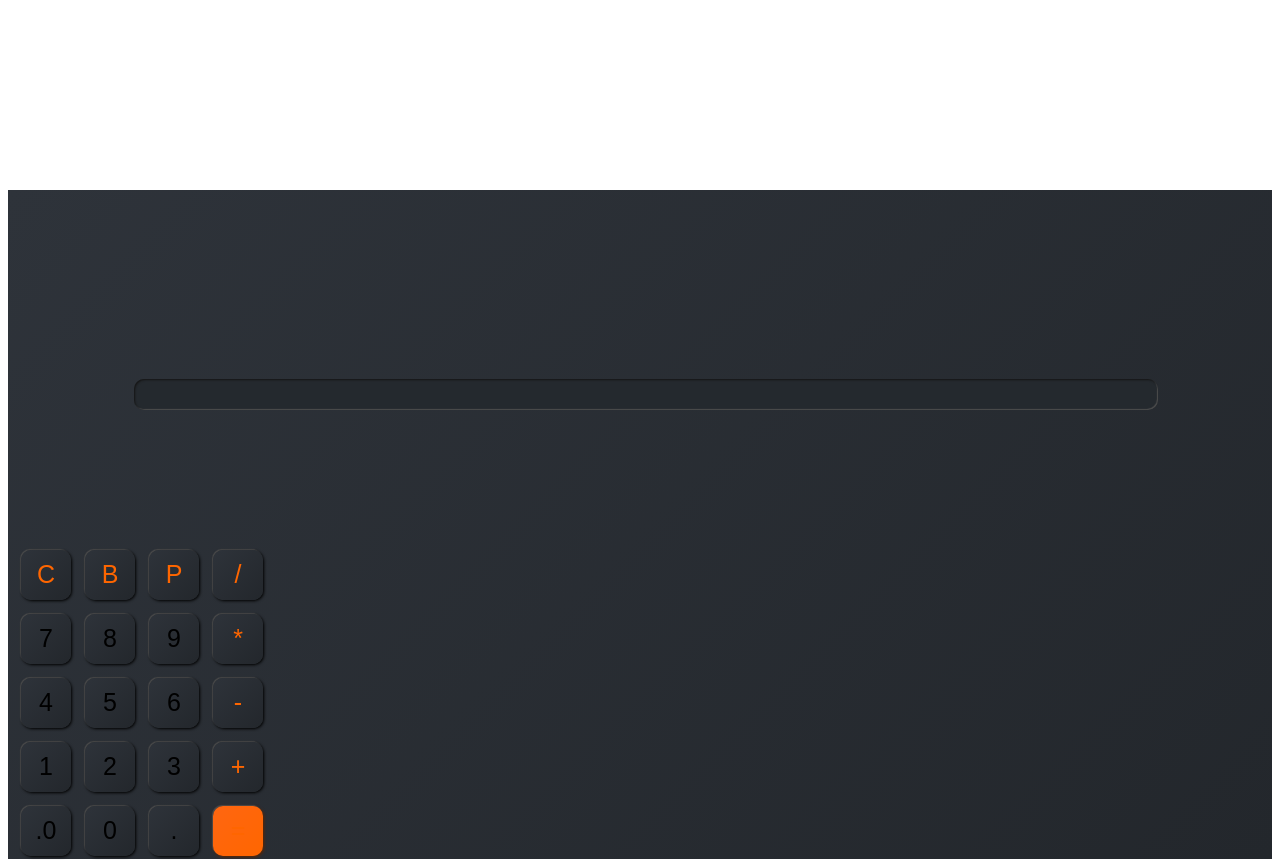
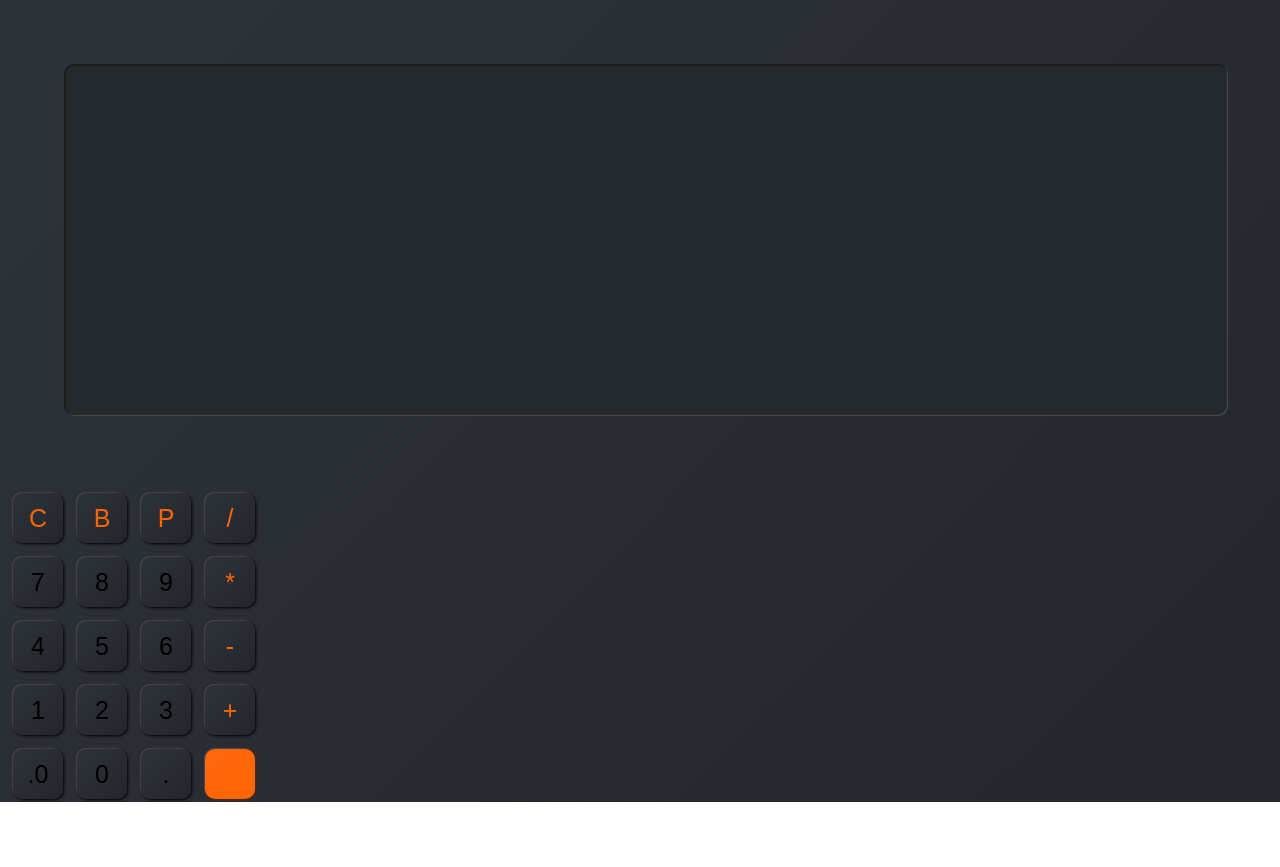
Before and after one commit to obitors/Redni-note-8-pro, a plain HTML site: page index.html in a window 1280 px wide. After the commit the page ends 802 px from the top, so only its background shows below. Drawn offline with Linux system fonts and the light colour scheme.

Commit message:
version 1.6

```diff
--- a/css/style.css
+++ b/css/style.css
@@ -1,29 +1,30 @@
 body {
     padding: 0;
+    margin: 0;
 }
 
 .color-1 {
     color: #ff6600;
 }
+
 .container {
     width: 100%;
     height: 100%;
-  background: -webkit-linear-gradient(-45deg, rgba(46,51,58,1) 0%, rgba(35,39,44,1) 100%);
+    background: -webkit-linear-gradient(-45deg, rgba(46, 51, 58, 1) 0%, rgba(35, 39, 44, 1) 100%);
     position: relative;
     margin: auto;
-  margin-top: 15%;
 }
 
 .textbox {
-  width: 80%;
-  margin: 10%;
-  height: 25%;
+    width: 90%;
+    margin: 5%;
+    height: 350px;
     border-radius: 10px;
     background: #24292e;
     border-style: none;
-  box-shadow: inset 1px 1px 2px  #151515,
+    box-shadow: inset 1px 1px 2px #151515,
         inset -1px -1px 1px #505050;
-  margin-top: 15%;
+    margin-top: 5%;
 }
 
 .buttons .table-row {
@@ -35,8 +36,8 @@ body {
     width: 50px;
     height: 50px;
     border-style: none;
-  background: -webkit-linear-gradient(-45deg, rgba(46,51,58,1) 0%, rgba(35,39,44,1) 100%);
-  box-shadow: 1px 1px 3px  #000000,
+    background: -webkit-linear-gradient(-45deg, rgba(46, 51, 58, 1) 0%, rgba(35, 39, 44, 1) 100%);
+    box-shadow: 1px 1px 3px #000000,
         -1px -1px 1px #505050;
     border-radius: 10px;
     margin-left: 10px;
@@ -49,8 +50,8 @@ body {
     width: 50px;
     height: 50px;
     border-style: none;
-  background: -webkit-linear-gradient(-45deg, rgba(46,51,58,1) 0%, rgba(35,39,44,1) 100%);
-  box-shadow: inset 2px 2px 5px  #000000,
+    background: -webkit-linear-gradient(-45deg, rgba(46, 51, 58, 1) 0%, rgba(35, 39, 44, 1) 100%);
+    box-shadow: inset 2px 2px 5px #000000,
         inset -1px -1px 1px #505050;
     border-radius: 10px;
     margin-left: 10px;
@@ -62,7 +63,7 @@ body {
 
 .color-1 {
     background: -webkit-linear-gradient(-45deg, #ff6611 0%, #ff6600 100%);
-  box-shadow: 1px 1px 3px  #602600,
+    box-shadow: 1px 1px 3px #602600,
         -1px -1px 1px #505050;
 }
 
```
Also changed, not shown: index.html (+5 -2 lines). Lines whose indentation alone changed are shown as unchanged.
